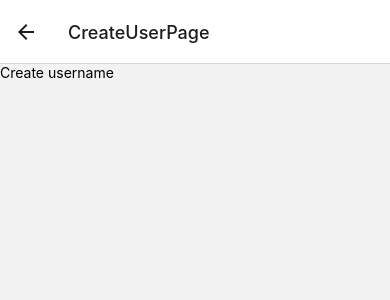
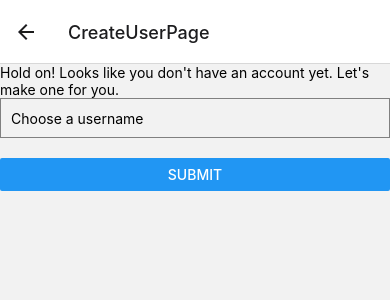
Before and after one commit to warrickhe/YAEW, a React Native app in the folder Frontend/: screen /CreateUserPage in a window 390 px wide. Shown: the top 300 px of the page. Built offline with nearby package versions, Linux system fonts and the light colour scheme.

Commit message:
Added CreateUserPage Logic

```diff
--- a/Frontend/pages/CreateUserPage.js
+++ b/Frontend/pages/CreateUserPage.js
@@ -1,10 +1,78 @@
 import React, { useEffect, useState } from 'react';
-import { Text, Button, Image, View, StyleSheet } from 'react-native';
+import { TextInput, Text, Button, Image, View, StyleSheet } from 'react-native';
+import * as SecureStore from 'expo-secure-store';
 
-export default function CreateUserPage() {
+const BACKEND_URL = 'http://192.168.189.182:7272';
+
+export default function CreateUserPage({ navigation }) {
+  const [username, setUsername] = useState('');
+
+  const handleUsernameChange = (text) => {
+    setUsername(text); // Update the state when the input changes
+  };
+
+  const handleSubmit = async () => {
+    console.log('Username entered:', username);
+
+    let device_id = await SecureStore.getItemAsync('secure_deviceid');
+
+    if (username === '') {
+      console.error('No username entered');
+      return;
+    }
+
+    console.log(`${BACKEND_URL}/makeuser?device_id=${device_id}&username=${username}`);
+
+    try {
+      const response = await fetch(
+        `${BACKEND_URL}/makeuser?device_id=${device_id}&username=${username}`,
+        {
+          method: 'GET',
+        }
+      );
+
+      if (response.status === 200) {
+        await SecureStore.setItemAsync('username', username);
+        navigation.navigate('HomePage');
+        return;
+      }
+
+      if (response.status === 204) {
+        console.log('Username already taken! Try again');
+        return;
+      }
+    } catch (error) {
+      console.error('Error:', error.message);
+    }
+  };
+
   return (
     <>
-      <Text>Create username</Text>
+      <Text>Hold on! Looks like you don't have an account yet. Let's make one for you. </Text>
+      <TextInput
+        style={styles.input}
+        value={username}
+        onChangeText={handleUsernameChange}
+        placeholder="Choose a username"
+      />
+      <Button title="Submit" onPress={handleSubmit} />
     </>
   );
 }
+
+const styles = StyleSheet.create({
+  container: {
+    padding: 20,
+  },
+  label: {
+    fontSize: 16,
+    marginBottom: 10,
+  },
+  input: {
+    height: 40,
+    borderColor: 'gray', // Border color for the TextInput
+    borderWidth: 1,
+    paddingHorizontal: 10,
+    marginBottom: 20, // Spacing between TextInput and Button
+  },
+});
--- a/Frontend/pages/LandingPage.js
+++ b/Frontend/pages/LandingPage.js
@@ -4,13 +4,12 @@ import * as SecureStore from 'expo-secure-store';
 import 'react-native-get-random-values';
 import { v4 as uuidv4 } from 'uuid';
 
-const BACKEND_URL = 'http://10.226.3.49:7272';
+const BACKEND_URL = 'http://192.168.189.182:7272';
 
 //80282bd4-81f7-46d7-9f43-a9fb268289cb
 //47bce7ca-ebd6-475f-a183-91c7c893e03e
 
 export default function LandingPage({ navigation }) {
-  // const [username, setUsername] = useState(null);
   const [uuid, setUuid] = useState(null);
 
   useEffect(() => {
@@ -41,21 +40,23 @@ export default function LandingPage({ navigation }) {
     }
 
     try {
-      // Send UUID as a query parameter in the GET request
       const response = await fetch(`${BACKEND_URL}/getid?device_id=${uuid}`, {
         method: 'GET',
       });
 
-      console.log(response);
-
       if (response.status === 204) {
         // throw new Error('No ID found');
+        console.log('no username, redirecting!');
         navigation.navigate('CreateUserPage');
         return;
       }
 
-      const resData = await response.json(); // Parse response data
-      console.log('Server response:', resData);
+      if (response.status === 200) {
+        console.log('User exists');
+        const resData = await response.json();
+        await SecureStore.setItemAsync('username', resData.username);
+        navigation.navigate('HomePage');
+      }
     } catch (error) {
       console.error('Error:', error.message);
     }
```
